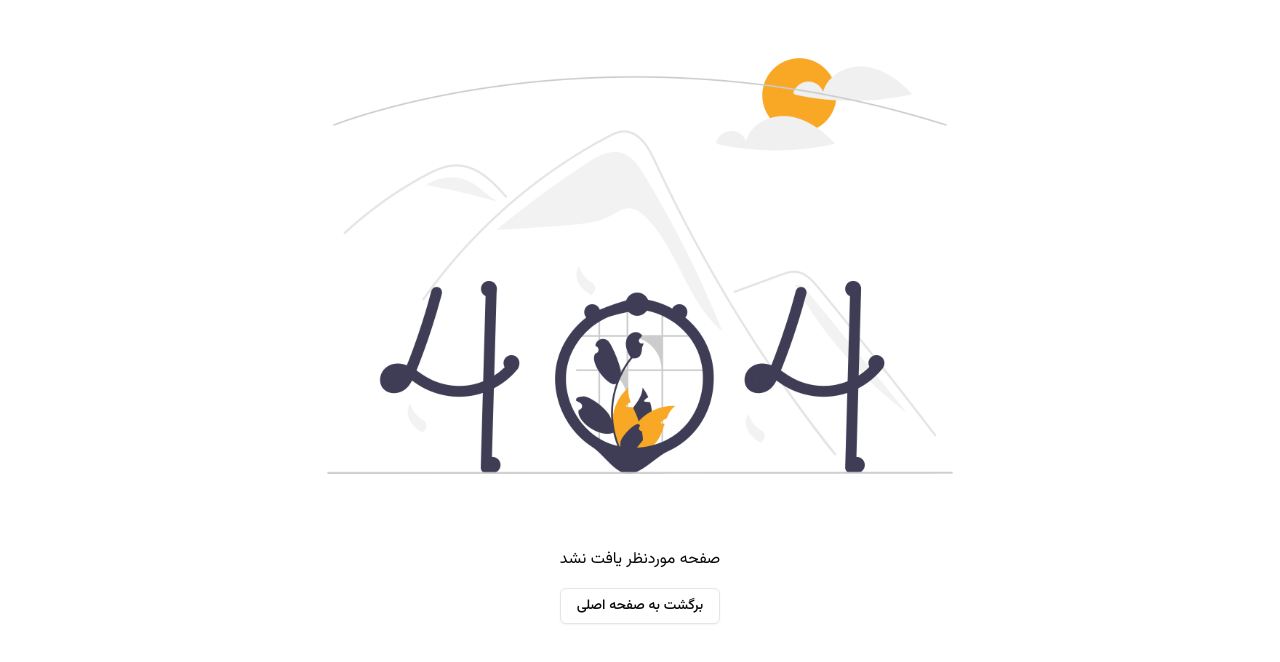
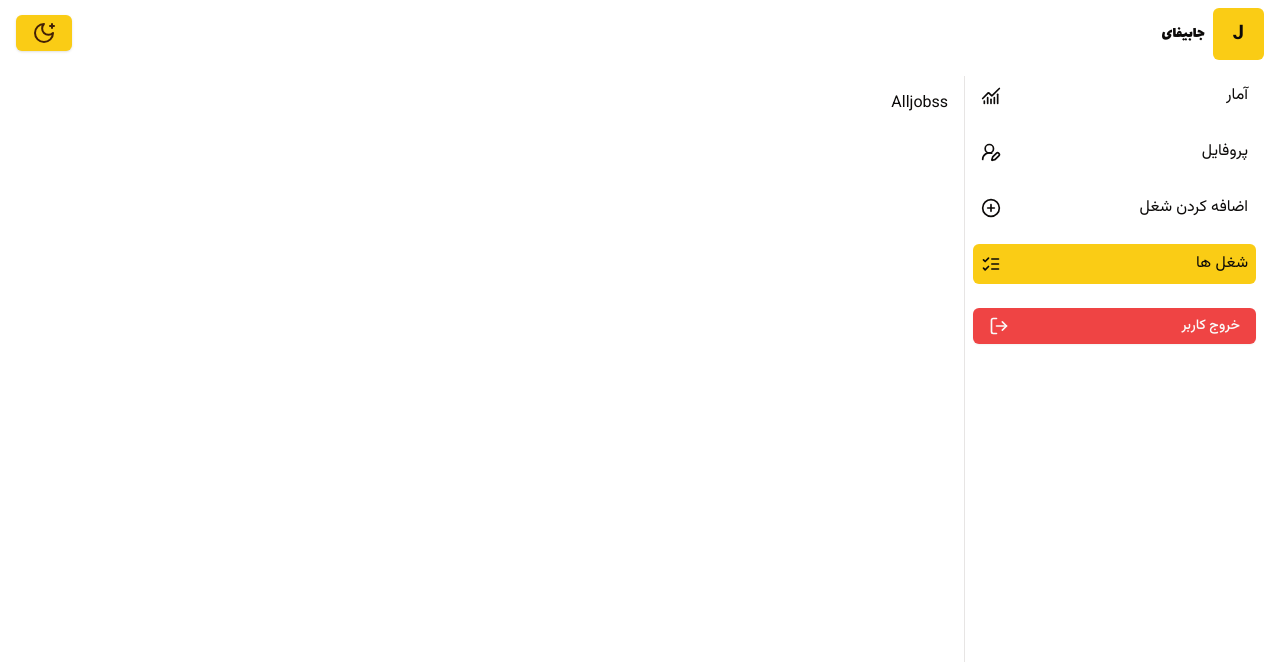
Before and after one commit to sabafarzanegan/jobify-app, a React (Vite) app: page /dashboard/all-jobs in a window 1280 px wide. Shown: the top 662 px of the page. Built offline with nearby package versions, Linux system fonts and the light colour scheme.

Commit message:
add dashboard and sub route

```diff
--- a/src/App.tsx
+++ b/src/App.tsx
@@ -2,16 +2,25 @@ import { Route, Routes } from "react-router-dom";
 import Home from "./pages/Home";
 import Register from "./pages/Register";
 import Login from "./pages/Login";
-import Dashboard from "./pages/Dashboard";
+import Dashboard from "./pages/dashboard/Dashboard";
 import Notfound from "./components/main/Notfound";
+import Stats from "./pages/dashboard/Stats";
+import Alljobs from "./pages/dashboard/Alljobs";
+import Addjob from "./pages/dashboard/Addjob";
+import Profile from "./pages/dashboard/Profile";
 
 function App() {
   return (
     <Routes>
       <Route path="/" element={<Home />} />
+      <Route path="/dashboard" element={<Dashboard />}>
+        <Route index path="stats" element={<Stats />} />
+        <Route path="all-jobs" element={<Alljobs />} />
+        <Route path="add-job" element={<Addjob />} />
+        <Route path="profile" element={<Profile />} />
+      </Route>
       <Route path="/register" element={<Register />} />
       <Route path="/login" element={<Login />} />
-      <Route path="/dashboard" element={<Dashboard />} />
       <Route path="*" element={<Notfound />} />
     </Routes>
   );
--- a/src/components/main/Loginform.tsx
+++ b/src/components/main/Loginform.tsx
@@ -23,9 +23,9 @@ import { Link, useNavigate } from "react-router-dom";
 import { toast } from "react-toastify";
 import { AxiosError } from "axios";
 import { customFetch } from "@/lib/helper";
-import { useDispatch, useSelector } from "react-redux";
+import { useDispatch } from "react-redux";
 import { loginUser } from "@/Feature/user/userSlice";
-import { RootState } from "@/Store";
+import { useSelector } from "react-redux";
 
 function Loginform() {
   const navigate = useNavigate();
@@ -47,8 +47,8 @@ function Loginform() {
 
       if (res.status === 200) {
         toast("ورود شماباموفقیت انجام شد", { position: "bottom-right" });
+        navigate("/dashboard");
         dispatch(loginUser(res?.data?.user));
-        navigate("/dashboard");
       }
     } catch (error) {
       const errorMsg =
--- /dev/null
+++ b/src/components/main/PrivateRoute.tsx
@@ -0,0 +1,12 @@
+import { ReactNode } from "react";
+import { useSelector } from "react-redux";
+import { Navigate } from "react-router-dom";
+
+function PrivateRoute({ children }: { children: ReactNode }) {
+  const user = useSelector((state) => state.userReducer);
+  console.log(user);
+
+  <div>{user?.user ? children : <Navigate to="/login" />}</div>;
+}
+
+export default PrivateRoute;
--- /dev/null
+++ b/src/components/main/Sidebar.tsx
@@ -0,0 +1,89 @@
+import { Link, Navigate, useLocation, useNavigate } from "react-router-dom";
+import { UserRoundPen } from "lucide-react";
+import { CirclePlus } from "lucide-react";
+import { ListChecks } from "lucide-react";
+import { ChartNoAxesCombined } from "lucide-react";
+import { Button } from "../ui/button";
+import { LogOut } from "lucide-react";
+import { useDispatch } from "react-redux";
+import { logoutUser } from "@/Feature/user/userSlice";
+import { toast } from "react-toastify";
+
+function Sidebar() {
+  const location = useLocation();
+  console.log(location.pathname);
+  const dispatch = useDispatch();
+  const navigate = useNavigate();
+
+  return (
+    <aside className="h-svh w-[300px] border-l px-2 relative">
+      <ul className="flex flex-col gap-y-4 ">
+        <li>
+          <Link
+            to="/dashboard/stats"
+            className={`flex items-center justify-between p-2  ${
+              location.pathname === "/dashboard/stats"
+                ? "bg-primary rounded-md dark:text-gray-950"
+                : ""
+            }`}>
+            <span>آمار</span>
+            <ChartNoAxesCombined className="w-5 h-5" />
+          </Link>
+        </li>
+        <li>
+          <Link
+            to="/dashboard/profile"
+            className={`flex items-center justify-between p-2  ${
+              location.pathname === "/dashboard/profile"
+                ? "bg-primary rounded-md dark:text-gray-950 "
+                : ""
+            }`}>
+            <span>پروفایل</span>
+            <UserRoundPen className="w-5 h-5" />
+          </Link>
+        </li>
+        <li>
+          <Link
+            to="/dashboard/add-job"
+            className={`flex items-center justify-between p-2  ${
+              location.pathname === "/dashboard/add-job"
+                ? "bg-primary rounded-md dark:text-gray-950"
+                : ""
+            }`}>
+            <span>اضافه کردن شغل</span>
+            <CirclePlus className="w-5 h-5" />
+          </Link>
+        </li>
+        <li>
+          <Link
+            to="/dashboard/all-jobs"
+            className={`flex items-center justify-between p-2  ${
+              location.pathname === "/dashboard/all-jobs"
+                ? "bg-primary rounded-md dark:text-gray-950 "
+                : ""
+            }`}>
+            <span>شغل ها</span>
+            <ListChecks className="w-5 h-5" />
+          </Link>
+        </li>
+      </ul>
+      <div className="w-full mt-6">
+        <Button
+          onClick={() => {
+            dispatch(logoutUser());
+            navigate("/login");
+            toast("برای استفاده از سایت لطفا دوباره وارد شوید", {
+              position: "top-center",
+            });
+          }}
+          variant="destructive"
+          className="w-full items-center justify-between">
+          <span>خروج کاربر</span>
+          <LogOut className="w-5 h-5" />
+        </Button>
+      </div>
+    </aside>
+  );
+}
+
+export default Sidebar;
--- a/src/pages/Dashboard.tsx
+++ /dev/null
@@ -1,5 +0,0 @@
-function Dashboard() {
-  return <div>dashboard</div>;
-}
-
-export default Dashboard;
--- /dev/null
+++ b/src/pages/dashboard/Addjob.tsx
@@ -0,0 +1,5 @@
+function Addjob() {
+  return <div>Addjob</div>;
+}
+
+export default Addjob;
--- /dev/null
+++ b/src/pages/dashboard/Alljobs.tsx
@@ -0,0 +1,5 @@
+function Alljobs() {
+  return <div>Alljobss</div>;
+}
+
+export default Alljobs;
--- /dev/null
+++ b/src/pages/dashboard/Dashboard.tsx
@@ -0,0 +1,19 @@
+import Container from "@/components/main/Container";
+import Logo from "@/components/main/Logo";
+import Sidebar from "@/components/main/Sidebar";
+import { Outlet } from "react-router-dom";
+function Dashboard() {
+  return (
+    <Container>
+      <Logo />
+      <main className="flex items-start justify-between w-full gap-x-4 mt-4">
+        <Sidebar />
+        <div className="flex-1 py-4">
+          <Outlet />
+        </div>
+      </main>
+    </Container>
+  );
+}
+
+export default Dashboard;
--- /dev/null
+++ b/src/pages/dashboard/Profile.tsx
@@ -0,0 +1,5 @@
+function Profile() {
+  return <div>Profile</div>;
+}
+
+export default Profile;
--- /dev/null
+++ b/src/pages/dashboard/Stats.tsx
@@ -0,0 +1,5 @@
+function Stats() {
+  return <div>stats</div>;
+}
+
+export default Stats;
```
Also changed, not shown: src/main.tsx (+4 -4 lines).
